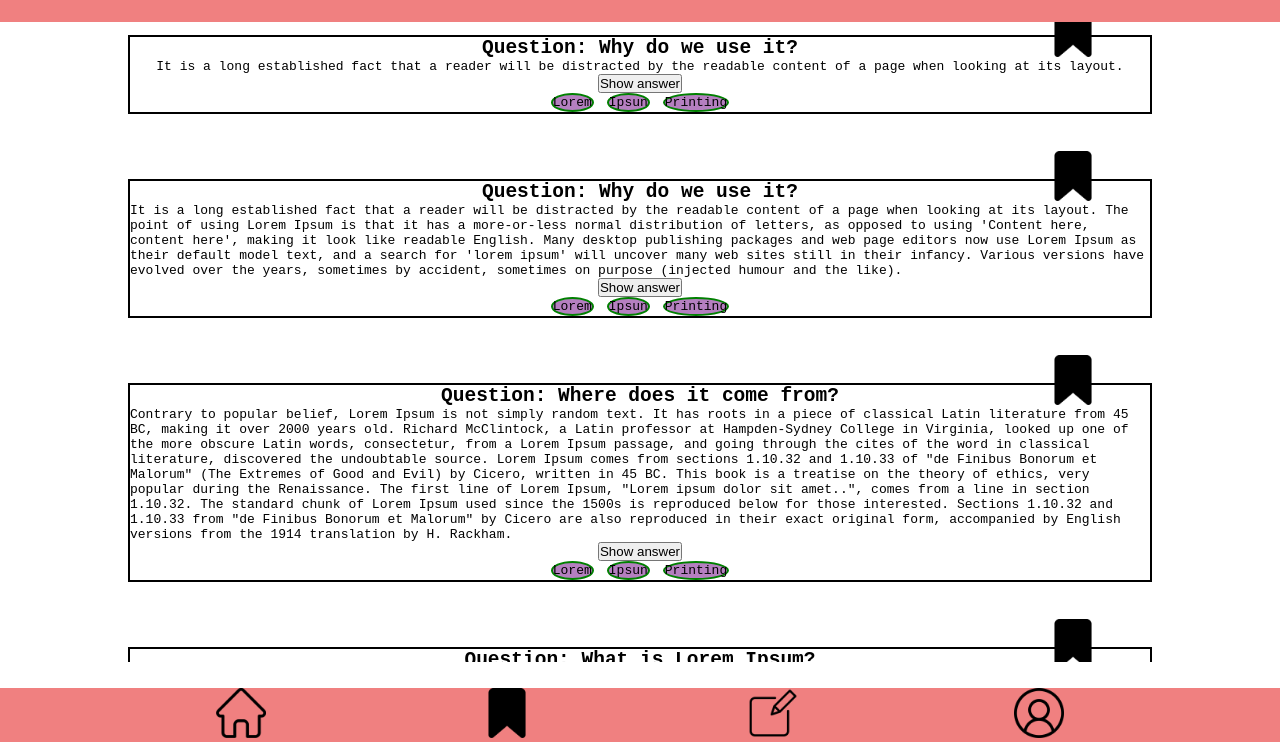
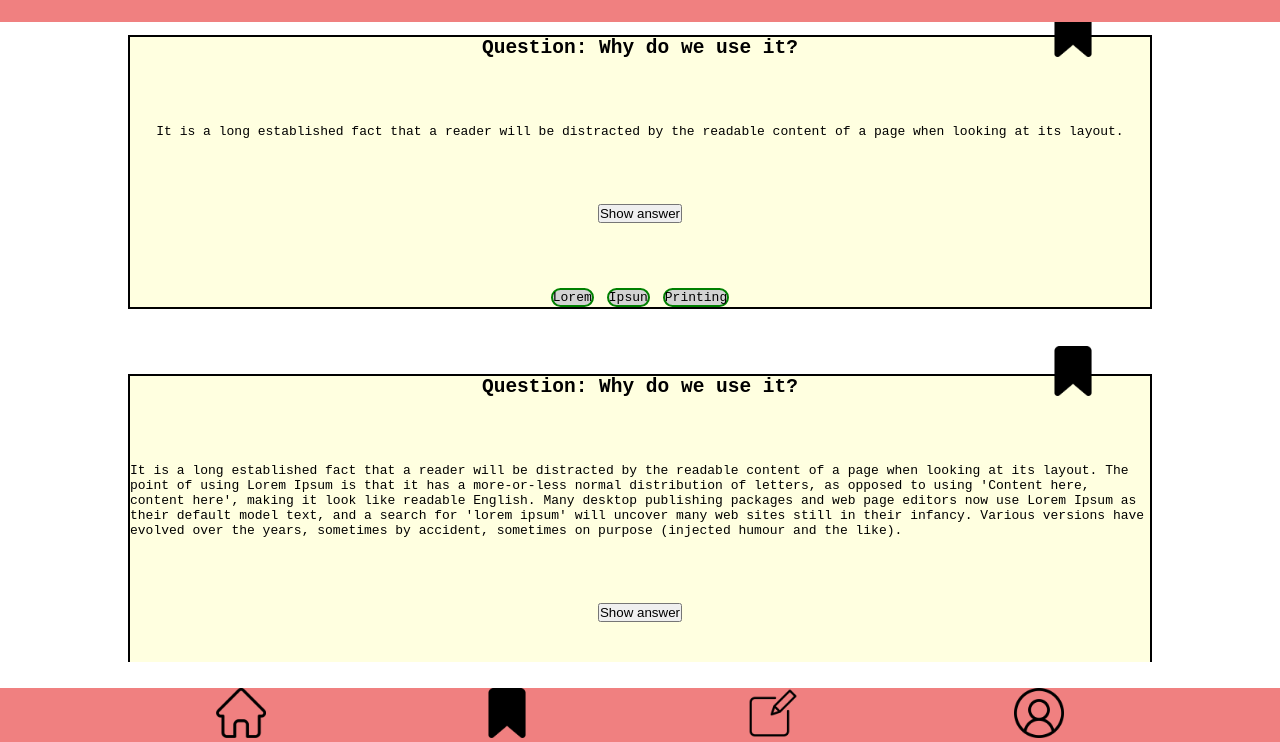
Before and after one commit to borislavkb/quiz-app-21-2-BB, a plain HTML site: page index.html in a window 1280 px wide. Shown: the part 58-800 px from the top of the page. Drawn offline with Linux system fonts and the light colour scheme.

Commit message:
edit bg color for card element, add gap

```diff
--- a/styles/index.css
+++ b/styles/index.css
@@ -61,7 +61,8 @@ img {
   width: 80vw;
   height: auto;
   position: relative;
-  background-color: ;
+  background-color: lightyellow;
+  gap: 5em;
 }
 
 h2 {
@@ -81,8 +82,8 @@ ul {
 
 li {
   border: 2px solid green;
-  border-radius: 50%;
-  background-color: rgb(181, 127, 192);
+  border-radius: 75px;
+  background-color: lightgrey;
 }
 
 button {
```
